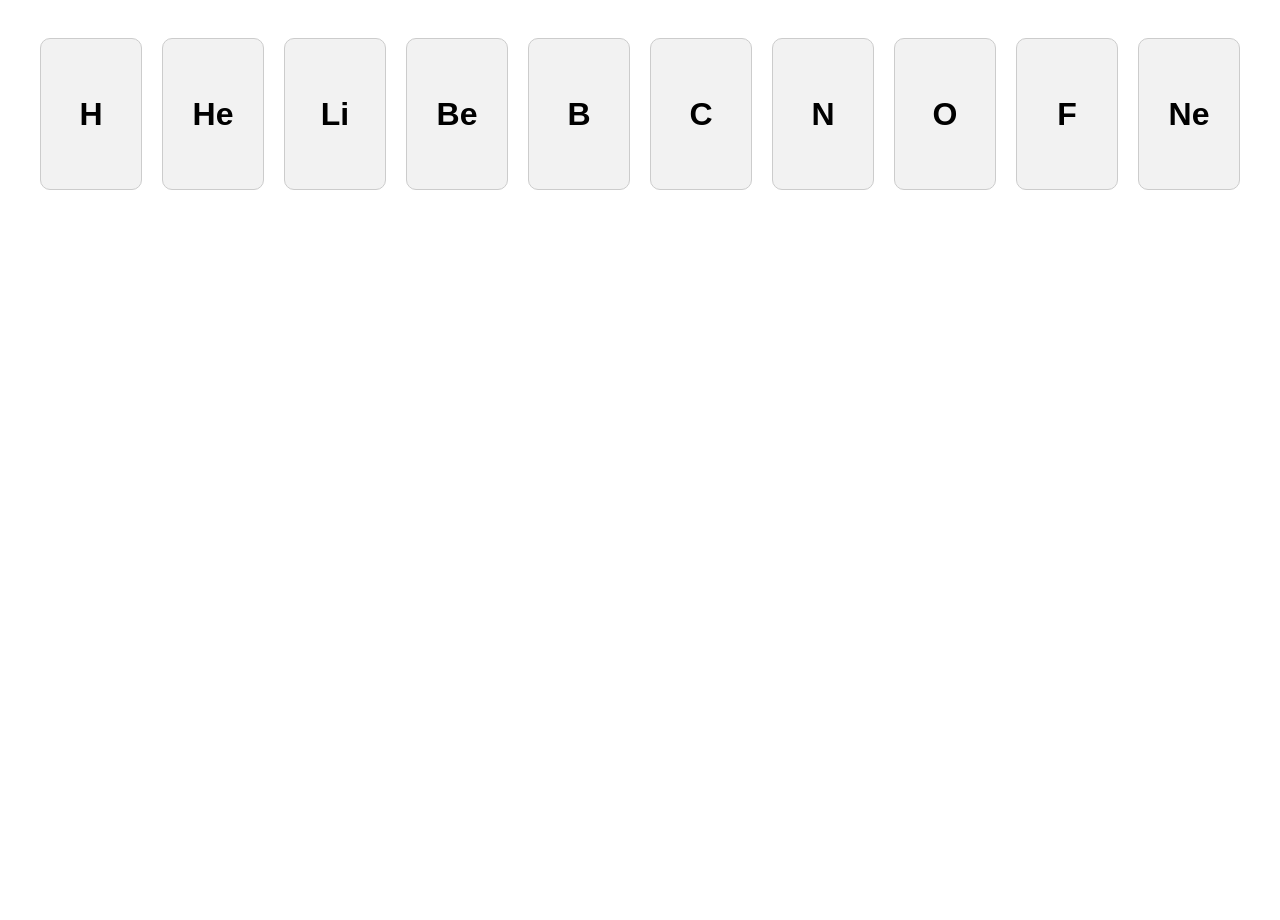
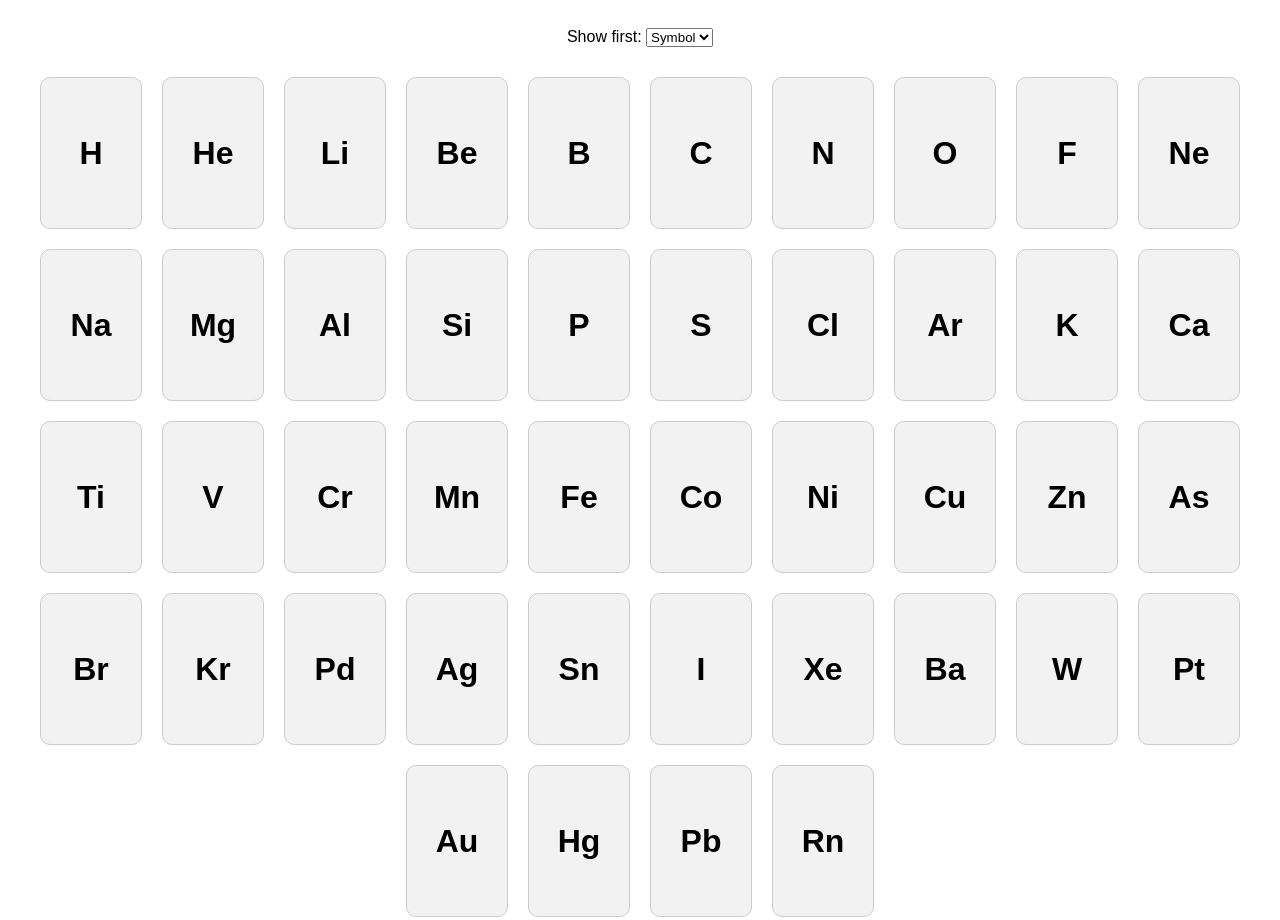
Before and after one commit to ryan1j/ryan1j, a plain HTML site: page index.html in a window 1280 px wide. Before the commit the page ends 800 px from the top, so only its background shows below. Drawn offline with Linux system fonts and the light colour scheme.

Commit message:
Update index.html

```diff
--- a/index.html
+++ b/index.html
@@ -29,17 +29,30 @@
         .flashcard:hover {
             transform: scale(1.1);
         }
-        .flashcard .symbol {
+        .flashcard .symbol,
+        .flashcard .name {
             font-size: 2em;
             font-weight: bold;
         }
         .flashcard .name {
             display: none;
-            font-size: 1.2em;
+        }
+        #toggleView {
+            margin-bottom: 20px;
+            text-align: center;
+            width: 100%;
         }
     </style>
 </head>
 <body>
+
+<div id="toggleView">
+    <label for="viewSelect">Show first:</label>
+    <select id="viewSelect" onchange="toggleView()">
+        <option value="symbol">Symbol</option>
+        <option value="name">Name</option>
+    </select>
+</div>
 
 <div class="flashcard" onclick="toggleFlashcard(this)">
     <div class="symbol">H</div>
@@ -81,8 +94,142 @@
     <div class="symbol">Ne</div>
     <div class="name">Neon</div>
 </div>
-
-<!-- Continue adding other elements -->
+<div class="flashcard" onclick="toggleFlashcard(this)">
+    <div class="symbol">Na</div>
+    <div class="name">Sodium</div>
+</div>
+<div class="flashcard" onclick="toggleFlashcard(this)">
+    <div class="symbol">Mg</div>
+    <div class="name">Magnesium</div>
+</div>
+<div class="flashcard" onclick="toggleFlashcard(this)">
+    <div class="symbol">Al</div>
+    <div class="name">Aluminum</div>
+</div>
+<div class="flashcard" onclick="toggleFlashcard(this)">
+    <div class="symbol">Si</div>
+    <div class="name">Silicon</div>
+</div>
+<div class="flashcard" onclick="toggleFlashcard(this)">
+    <div class="symbol">P</div>
+    <div class="name">Phosphorus</div>
+</div>
+<div class="flashcard" onclick="toggleFlashcard(this)">
+    <div class="symbol">S</div>
+    <div class="name">Sulfur</div>
+</div>
+<div class="flashcard" onclick="toggleFlashcard(this)">
+    <div class="symbol">Cl</div>
+    <div class="name">Chlorine</div>
+</div>
+<div class="flashcard" onclick="toggleFlashcard(this)">
+    <div class="symbol">Ar</div>
+    <div class="name">Argon</div>
+</div>
+<div class="flashcard" onclick="toggleFlashcard(this)">
+    <div class="symbol">K</div>
+    <div class="name">Potassium</div>
+</div>
+<div class="flashcard" onclick="toggleFlashcard(this)">
+    <div class="symbol">Ca</div>
+    <div class="name">Calcium</div>
+</div>
+<div class="flashcard" onclick="toggleFlashcard(this)">
+    <div class="symbol">Ti</div>
+    <div class="name">Titanium</div>
+</div>
+<div class="flashcard" onclick="toggleFlashcard(this)">
+    <div class="symbol">V</div>
+    <div class="name">Vanadium</div>
+</div>
+<div class="flashcard" onclick="toggleFlashcard(this)">
+    <div class="symbol">Cr</div>
+    <div class="name">Chromium</div>
+</div>
+<div class="flashcard" onclick="toggleFlashcard(this)">
+    <div class="symbol">Mn</div>
+    <div class="name">Manganese</div>
+</div>
+<div class="flashcard" onclick="toggleFlashcard(this)">
+    <div class="symbol">Fe</div>
+    <div class="name">Iron</div>
+</div>
+<div class="flashcard" onclick="toggleFlashcard(this)">
+    <div class="symbol">Co</div>
+    <div class="name">Cobalt</div>
+</div>
+<div class="flashcard" onclick="toggleFlashcard(this)">
+    <div class="symbol">Ni</div>
+    <div class="name">Nickel</div>
+</div>
+<div class="flashcard" onclick="toggleFlashcard(this)">
+    <div class="symbol">Cu</div>
+    <div class="name">Copper</div>
+</div>
+<div class="flashcard" onclick="toggleFlashcard(this)">
+    <div class="symbol">Zn</div>
+    <div class="name">Zinc</div>
+</div>
+<div class="flashcard" onclick="toggleFlashcard(this)">
+    <div class="symbol">As</div>
+    <div class="name">Arsenic</div>
+</div>
+<div class="flashcard" onclick="toggleFlashcard(this)">
+    <div class="symbol">Br</div>
+    <div class="name">Bromine</div>
+</div>
+<div class="flashcard" onclick="toggleFlashcard(this)">
+    <div class="symbol">Kr</div>
+    <div class="name">Krypton</div>
+</div>
+<div class="flashcard" onclick="toggleFlashcard(this)">
+    <div class="symbol">Pd</div>
+    <div class="name">Palladium</div>
+</div>
+<div class="flashcard" onclick="toggleFlashcard(this)">
+    <div class="symbol">Ag</div>
+    <div class="name">Silver</div>
+</div>
+<div class="flashcard" onclick="toggleFlashcard(this)">
+    <div class="symbol">Sn</div>
+    <div class="name">Tin</div>
+</div>
+<div class="flashcard" onclick="toggleFlashcard(this)">
+    <div class="symbol">I</div>
+    <div class="name">Iodine</div>
+</div>
+<div class="flashcard" onclick="toggleFlashcard(this)">
+    <div class="symbol">Xe</div>
+    <div class="name">Xenon</div>
+</div>
+<div class="flashcard" onclick="toggleFlashcard(this)">
+    <div class="symbol">Ba</div>
+    <div class="name">Barium</div>
+</div>
+<div class="flashcard" onclick="toggleFlashcard(this)">
+    <div class="symbol">W</div>
+    <div class="name">Tungsten</div>
+</div>
+<div class="flashcard" onclick="toggleFlashcard(this)">
+    <div class="symbol">Pt</div>
+    <div class="name">Platinum</div>
+</div>
+<div class="flashcard" onclick="toggleFlashcard(this)">
+    <div class="symbol">Au</div>
+    <div class="name">Gold</div>
+</div>
+<div class="flashcard" onclick="toggleFlashcard(this)">
+    <div class="symbol">Hg</div>
+    <div class="name">Mercury</div>
+</div>
+<div class="flashcard" onclick="toggleFlashcard(this)">
+    <div class="symbol">Pb</div>
+    <div class="name">Lead</div>
+</div>
+<div class="flashcard" onclick="toggleFlashcard(this)">
+    <div class="symbol">Rn</div>
+    <div class="name">Radon</div>
+</div>
 
 <script>
     function toggleFlashcard(card) {
@@ -96,7 +243,24 @@
             symbol.style.display = 'block';
         }
     }
-</script>
 
-</body>
-</html>
+    function toggleView() {
+        const viewSelect = document.getElementById('viewSelect').value;
+        const flashcards = document.querySelectorAll('.flashcard');
+
+        flashcards.forEach(card => {
+            const symbol = card.querySelector('.symbol');
+            const name = card.querySelector('.name');
+
+            if (viewSelect === 'symbol') {
+                symbol.style.display = 'block';
+                name.style.display = 'none';
+            } else {
+                symbol.style.display = 'none';
+                name.style.display = 'block';
+            }
+        });
+    }
+
+    // Initialize view based on the default selection
+    toggleView();
```
